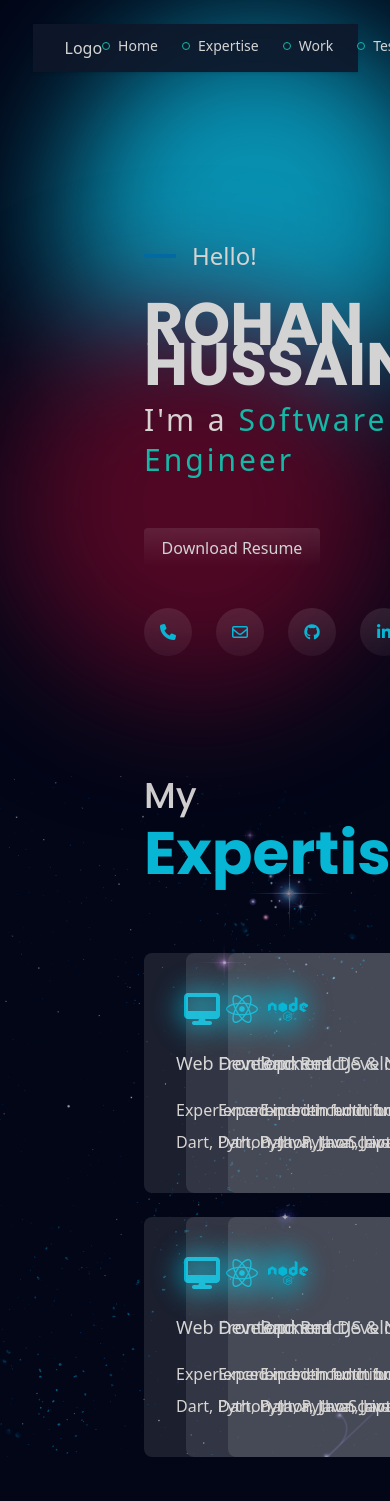
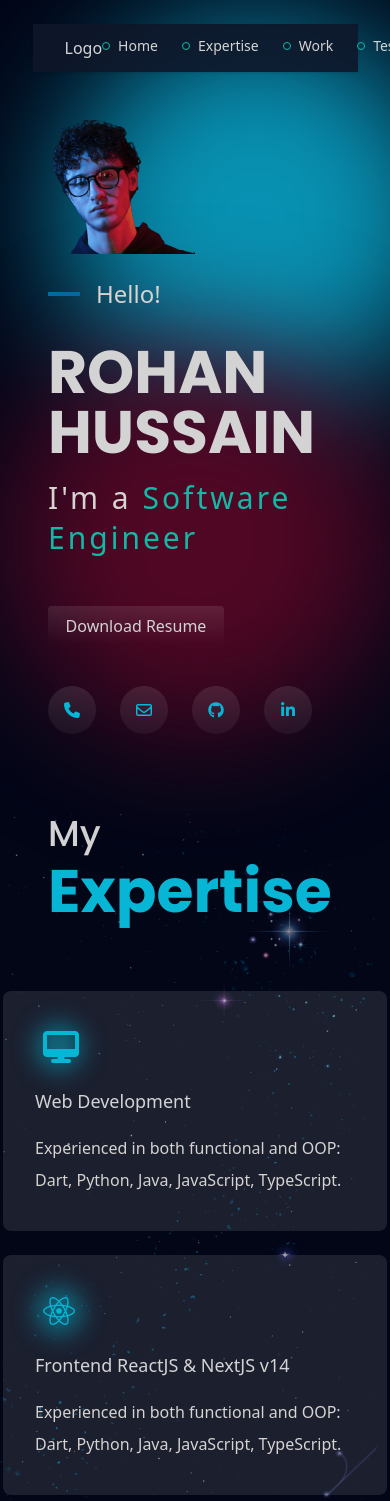
Before and after one commit to hallucinogenizer/portfolio-template, a React (Vite) app: page / in a window 390 px wide. Shown: the top 1501 px of the page. Built offline with nearby package versions, Linux system fonts and the light colour scheme.

Commit message:
responsiveness: Hero Section and MyExpertise Section

```diff
--- a/src/components/HeroSection/HeroSection.tsx
+++ b/src/components/HeroSection/HeroSection.tsx
@@ -25,11 +25,11 @@ export function HeroSection() {
 
       <div
         className={cn(
-          "pt-52 flex justify-between relative z-10",
+          "pt-24 md:pt-52 flex gap-4 md:flex-row flex-col-reverse justify-between relative z-10",
           HORIZONTAL_PADDING
         )}
       >
-        <TextContent />
+        <TextContent className="flex-shrink" />
         <PersonImage />
       </div>
     </div>
--- a/src/components/HeroSection/PersonImage.tsx
+++ b/src/components/HeroSection/PersonImage.tsx
@@ -1,5 +1,7 @@
-import ProfilePicture from "../../assets/Dp.png"
+import ProfilePicture from "../../assets/Dp.png";
 
-export const PersonImage = () => <div>
+export const PersonImage = () => (
+  <div style={{ maxWidth: "50%" }}>
     <img src={ProfilePicture} />
-</div>
+  </div>
+);
--- a/src/components/HeroSection/TextContent.tsx
+++ b/src/components/HeroSection/TextContent.tsx
@@ -1,14 +1,10 @@
 import { useState } from "react";
 import { ClassNameProp } from "../../lib/utils/utils";
 import { cn } from "../../lib/utils/cn";
-import GitHubIcon from "../../assets/github.svg";
-import LinkedInIcon from "../../assets/linkedin.svg";
-import FacebookIcon from "../../assets/facebook.svg";
-import TwitterIcon from "../../assets/twitter.svg";
 import { SocialLinkBox } from "../common/SocialLinkBox";
 
-export const TextContent = () => (
-  <div className="flex flex-col gap-2">
+export const TextContent = ({ className }: { className: string }) => (
+  <div className={cn("flex flex-col gap-2", className)}>
     <Hello className="mb-4" />
     <PersonName className="mb-2" />
     <ProfessionalTitles />
@@ -32,7 +28,7 @@ const ShortLine = () => (
 const PersonName = ({ className }: ClassNameProp) => (
   <h1
     className={cn(
-      "text-light text-6xl font-bold font-['Poppins'] uppercase leading-10",
+      "text-light text-6xl font-bold font-['Poppins'] uppercase leading-none",
       className
     )}
   >
--- a/src/components/MyExpertiseSection/MyExpertiseSection.tsx
+++ b/src/components/MyExpertiseSection/MyExpertiseSection.tsx
@@ -23,7 +23,7 @@ export default function MyExpertiseSection() {
 }
 
 const SkillCards = () => (
-  <div className="grid grid-cols-3 gap-6">
+  <div className="flex flex-wrap gap-6 justify-center">
     {skillsData.map((skill, i) => (
       <Fade direction="up" delay={50 * i} triggerOnce>
         <SkillCard content={skill} />
--- a/src/lib/constants.ts
+++ b/src/lib/constants.ts
@@ -1,4 +1,4 @@
-export const HORIZONTAL_PADDING = "px-36";
+export const HORIZONTAL_PADDING = "lg:px-36 md:px-24 px-12";
 export const EXPERTISE_SECTION_ID = "my-expertise";
 export const WORK_EXPERIENCE_SECTION_ID = "work-experience";
 export const HERO_SECTION_ID = "hero-section";
```
